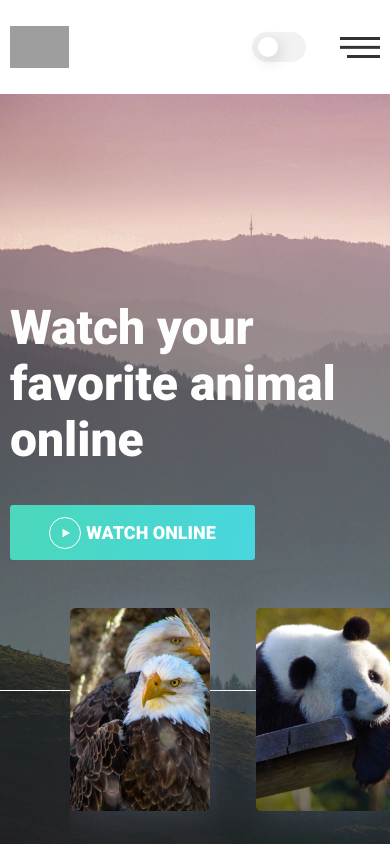
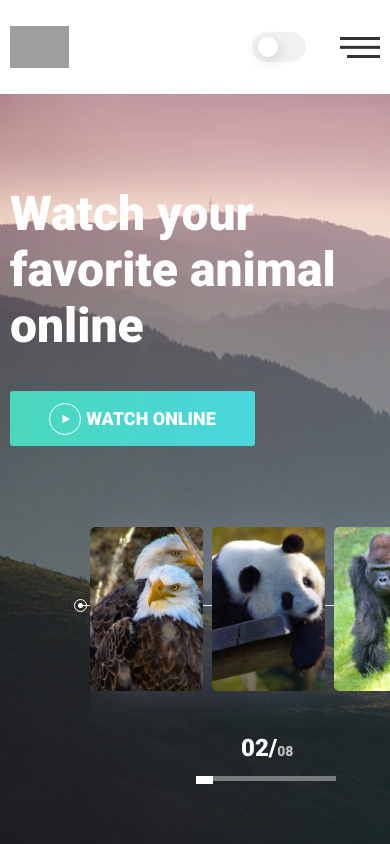
Before and after one commit to DimaZhadan/Zoo_App, a React (Create React App) app: page / in a window 390 px wide. Shown: the top 844 px of the page. Built offline with nearby package versions, Linux system fonts and the light colour scheme; grey boxes are pictures that could not be loaded.

Commit message:
add responsive to preview page

```diff
--- a/src/components/app/App.scss
+++ b/src/components/app/App.scss
@@ -5,7 +5,7 @@
    padding: 0 10px;
 }
 
-@media (max-width: 1600px) {
+@media (max-width: 1200px) {
    .container {
       max-width: 900px;
    }
--- a/src/components/headerApp/HeaderApp.js
+++ b/src/components/headerApp/HeaderApp.js
@@ -4,6 +4,10 @@ import { ThemeContext, themes } from '../../context/theme-context';
 
 import Switcher from './switcher/Switcher';// eslint-disable-line no-use-before-define
 import Burger from './burger/Burger';
+
+import instagramLogo from '../../resources/img/instagram.svg';
+import twitterLogo from '../../resources/img/twitter.svg';
+import youtubeLogo from '../../resources/img/youTube.svg';
 
 import './headerApp.scss';
 import '../../index.scss';
@@ -69,6 +73,17 @@ const HeaderApp = () => {
                      <li className="header__nav-item margin-10">
                         <a href="#" className="header__nav-link">Design</a>
                      </li>
+                     <li className='header__social'>
+                        <div className='header__social-logo'>
+                           <a href="#"><img src={instagramLogo} alt="Instagram logo" /></a>
+                        </div>
+                        <div className='header__social-logo'>
+                           <a href="#"><img src={twitterLogo} alt="Twitter logo" /></a>
+                        </div>
+                        <div className='header__social-logo'>
+                           <a href="#"><img src={youtubeLogo} alt="YouTube logo" /></a>
+                        </div>
+                     </li>
                   </ul>
                </li>
             </ul>
--- a/src/components/headerApp/headerApp.scss
+++ b/src/components/headerApp/headerApp.scss
@@ -54,6 +54,10 @@
          text-decoration: underline;
       }
    }
+
+   &__social {
+      display: none;
+   }
 }
 
 .header__nav-burger {
@@ -92,3 +96,20 @@
       }
    }
 }
+
+@media(max-width:640px) {
+
+   .header {
+      &__social {
+         display: flex;
+         justify-content: center;
+         align-items: center;
+         margin-top: 15px;
+
+         &-logo {
+            margin: 0 10px 0 10px;
+         }
+
+      }
+   }
+}
--- a/src/components/preview/preview.scss
+++ b/src/components/preview/preview.scss
@@ -5,6 +5,7 @@
    padding: 206px 0 138px 0;
    margin: 0;
    background: url('../../resources/img/preview.jpg') no-repeat;
+   background-size: cover;
 
    &__header {
       width: 793px;
@@ -16,7 +17,7 @@
       color: #FEFEFE;
    }
 
-   .preview__btn {
+   &__btn {
       display: flex;
       justify-content: center;
       align-items: center;
@@ -50,6 +51,8 @@
    }
 
    &__social {
+      margin-top: 216px;
+
       &-logo {
          &:not(:last-child) {
             margin-bottom: 15px;
@@ -59,26 +62,44 @@
    }
 }
 
-@media (min-width: 1900px) {
+@media(max-width:1200px) {
    .preview {
-      background-size: cover;
-   }
-}
-
-@media(max-width:1600px) {
-   .preview {
+      padding-top: 128px;
 
       &__header {
+         max-width: 793px;
          margin: 0 0 0 0px;
       }
 
       .preview__btn {
          margin: 37px 0 216px 0px;
       }
+
+      &__social {
+         margin-top: 320px;
+      }
    }
 }
 
-@media(max-width: 1200px) {
+@media(max-width: 992px) {
+   .preview {
+
+      &__header {
+         font-size: 74px;
+         line-height: 75px;
+      }
+
+      &__header {
+         width: 100%;
+      }
+
+      &__social {
+         margin-top: 369px;
+      }
+   }
+}
+
+@media(max-width: 640px) {
    .preview {
 
       &__header {
@@ -88,12 +109,21 @@
    }
 }
 
-@media(max-width:986px) {
+@media(max-width:640px) {
    .preview {
-      padding-bottom: 450px;
+      padding-bottom: 400px;
+
       &__social {
          display: none;
       }
+   }
+}
+
+@media(max-width:576px) {
+   .preview {
+      padding-top: 92px;
+      padding-bottom: 220px;
+
       &__header {
          font-size: 48px;
          line-height: 56px;
--- a/src/components/slider/Slider.js
+++ b/src/components/slider/Slider.js
@@ -16,7 +16,6 @@ const Slider = () => {
    const [transitionX, setTransitionX] = useState(0);
 
    const onMouseDown = useCallback(e => {
-      e.preventDefault()
       if (swipeInfo) return;
       setPosition(e.clientX || parseInt(e.touches[0].clientX));
       setSwipeInfo(true);
@@ -39,19 +38,23 @@ const Slider = () => {
       const swiperWrapper = document.querySelector('.preview__slider');
       const swiperPosLeft = swiperWrapper.getBoundingClientRect().left;
       const swiperPosRight = swiperWrapper.getBoundingClientRect().right;
-      console.log(swiperWrapper);
-      // console.log(swiperPosRight);
-      console.log(swiperPosLeft);
-      console.log(swiperPosRight);
+
+      function innerWidth() {
+         if (window.innerWidth > 576) {
+            return 400;
+         } else {
+            return 250;
+         }
+      }
 
       if (delta < 0) {
          if (lastElement.getBoundingClientRect().x < swiperPosRight - 1000) return;
          ref.current.style.transition = 'all 0.3s ease-in-out';
-         setTransitionX(transitionX - 400);
+         setTransitionX(transitionX - innerWidth());
       } else if (delta > 0) {
          if (firstElement.getBoundingClientRect().x > swiperPosLeft - 50) return;
          ref.current.style.transition = 'all 0.3s ease-in-out';
-         setTransitionX(transitionX + 400);
+         setTransitionX(transitionX + innerWidth());
       } else {
          ref.current.style.transition = 'all 0.3s ease-in-out';
       }
@@ -81,7 +84,6 @@ const Slider = () => {
    const focusOnItem = (id) => {
       itemRefs.current.forEach(item => item.classList.remove('active-scail'));
       itemRefs.current[id].classList.add('active-scail');
-      itemRefs.current[id].focus();
    }
 
    const elements = data.map((item, i) => {
--- a/src/components/slider/slider.scss
+++ b/src/components/slider/slider.scss
@@ -4,7 +4,7 @@
    max-width: 870px;
    height: 500px;
    right: 0;
-   top: 390px;
+   top: 406px;
    bottom: 10px;
    overflow: hidden;
 
@@ -31,28 +31,33 @@
          line-height: 16px;
          color: #FFFFFF;
          margin-top: 232px;
+         user-select: none;
       }
 
       &-btns {
          display: none;
 
+         &-donate,
          &-online {
             display: flex;
             align-items: center;
             outline: none;
             border: none;
-            width: 135px;
-            height: 24px;
             background: none;
+            user-select: none;
+            cursor: pointer;
             font-family: 'Roboto';
             font-weight: 500;
             font-size: 12px;
             line-height: 14px;
             text-align: center;
             text-transform: uppercase;
-            word-wrap: none;
             color: #fff;
-            cursor: pointer;
+         }
+
+         &-online {
+            width: 135px;
+            height: 24px;
 
             svg {
                width: 26px;
@@ -78,21 +83,8 @@
          }
 
          &-donate {
-            display: flex;
-            align-items: center;
             width: 90px;
             height: 24px;
-            background: none;
-            outline: none;
-            border: none;
-            cursor: pointer;
-            font-family: 'Roboto';
-            font-weight: 500;
-            font-size: 12px;
-            line-height: 14px;
-            text-align: center;
-            text-transform: uppercase;
-            color: #fff;
 
             div {
                display: flex;
@@ -103,7 +95,6 @@
                border-radius: 100%;
                border: 1px solid white;
                margin-right: 3px;
-
             }
          }
 
@@ -257,26 +248,110 @@
    z-index: 0;
 }
 
-@media (max-width: 1330px) {
+@media (max-width: 1200px) {
    .slider {
-      max-width: 750px;
+      top: 432px;
+      max-width: 607px;
    }
 }
 
-@media (max-width: 1600px) {
+@media (max-width: 992px) {
    .slider {
-      max-width: 650px;
+      max-width: 500px;
    }
 }
 
-@media (max-width: 1430px) {
+@media(max-width: 806px) {
    .slider {
-      max-width: 550px;
+      top: 420px;
+      max-width: 460px;
    }
 }
 
-@media(max-width: 992px){
+@media(max-width: 640px) {
    .slider {
-      max-width: 320px;
+      top: 290px;
+      padding-left: 71px;
+      max-width: 300px;
+      height: 400px;
+
+      .preview__slider {
+         width: 1190px;
+
+         &-wrapper {
+            width: 1190px;
+         }
+
+         &-item {
+            width: 113px;
+            height: 164px;
+
+            &:not(:first-child) {
+               margin-left: 9px;
+            }
+         }
+
+         &-description {
+            font-size: 12px;
+            line-height: 14px;
+            margin-top: 70px;
+         }
+
+         &-btns {
+            display: none;
+
+            &-donate,
+            &-online {
+               font-family: 'Roboto';
+               font-style: normal;
+               font-weight: 500;
+               font-size: 10px;
+               line-height: 12px;
+            }
+
+            &-donate {
+               margin-top: 11px;
+            }
+         }
+
+         .active-scail {
+            width: 140px;
+            height: 202px;
+
+
+            .preview__slider-btns {
+               justify-content: start;
+               align-items: start;
+               flex-direction: column;
+            }
+         }
+
+         &-pagination {
+            position: absolute;
+            top: 350px;
+            left: 106px;
+            margin-top: 0;
+            margin-left: 0;
+         }
+
+         &-numbers {
+            span {
+               margin-left: 45px;
+            }
+         }
+
+         &-scroll {
+            width: 140px;
+         }
+
+         &-dots {
+            width: 17px;
+         }
+      }
+   }
+
+   .slider::before {
+      top: 215px;
+      left: 55px;
    }
 }
```
